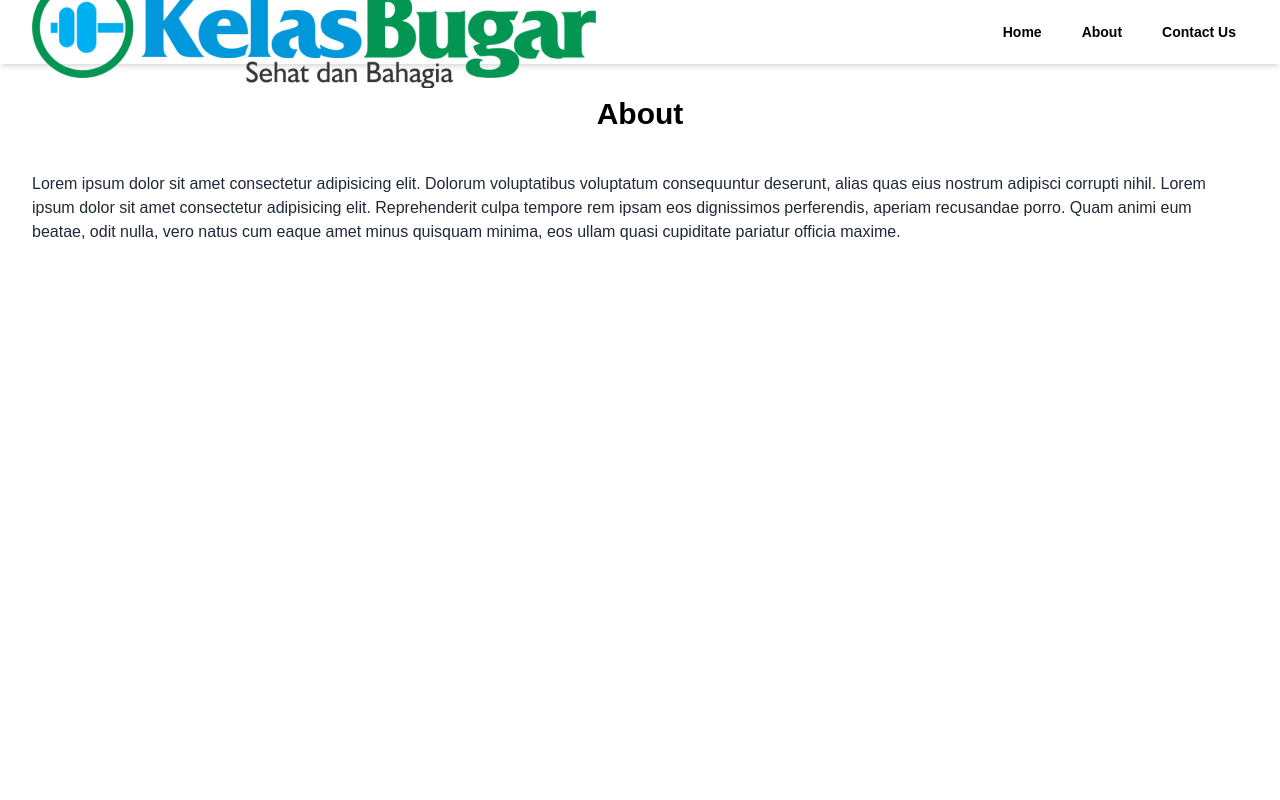
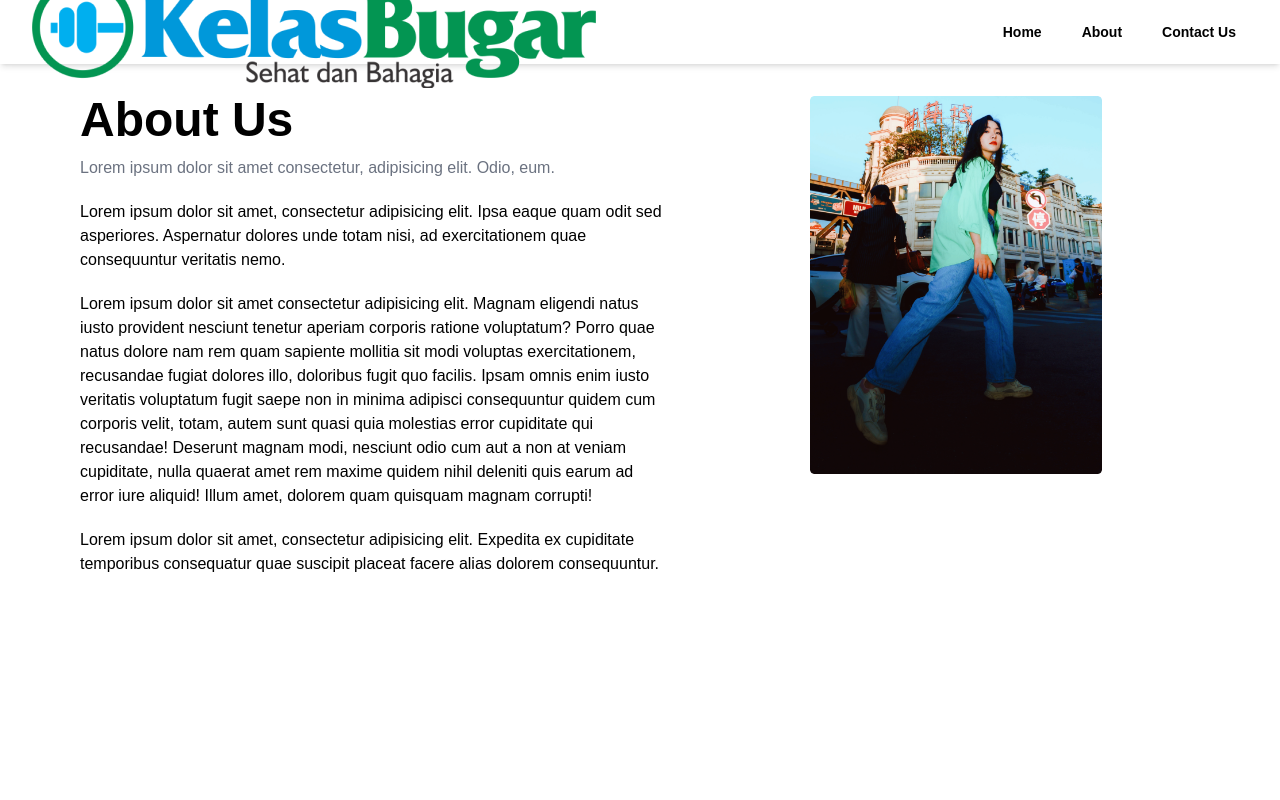
Before and after one commit to sofim204/kelas-bugar-fe, a Next.js app: page /about in a window 1280 px wide. Shown: the top 800 px of the page. Built offline with nearby package versions, Linux system fonts and the light colour scheme.

Commit message:
about us done

```diff
--- a/app/(root)/about/page.tsx
+++ b/app/(root)/about/page.tsx
@@ -1,4 +1,5 @@
 import type { Metadata } from "next";
+import Image from "next/image";
 
 export const metadata: Metadata = {
     title: "Kelas Bugar | About",
@@ -7,11 +8,30 @@ export const metadata: Metadata = {
 
 export default function About() {
     return (
-        <div className="min-h-screen flex justify-center items-start p-8 mt-16">
-            <main>
-                <h1 className="text-3xl text-black font-bold text-center">About</h1>
-                <p className="text-base text-gray-800 mt-10">Lorem ipsum dolor sit amet consectetur adipisicing elit. Dolorum voluptatibus voluptatum consequuntur deserunt, alias quas eius nostrum adipisci corrupti nihil. Lorem ipsum dolor sit amet consectetur adipisicing elit. Reprehenderit culpa tempore rem ipsam eos dignissimos perferendis, aperiam recusandae porro. Quam animi eum beatae, odit nulla, vero natus cum eaque amet minus quisquam minima, eos ullam quasi cupiditate pariatur officia maxime.
-                </p>
+        <div className="min-h-screen p-8 mt-16">
+            <main className="flex flex-col justify-evenly items-start sm:flex-row">
+                <div className="w-full ml-12">
+                    <h1 className="text-black text-5xl font-bold mb-3">About Us</h1>
+                    <p className="text-base font-normal text-gray-500 mb-5">Lorem ipsum dolor sit amet consectetur, adipisicing elit. Odio, eum.</p>
+                    <div className="w-full flex flex-col items-start">
+                        <p className="text-base font-normal text-black mb-5">Lorem ipsum dolor sit amet, consectetur adipisicing elit. Ipsa eaque quam odit sed asperiores. Aspernatur dolores unde totam nisi, ad exercitationem quae consequuntur veritatis nemo.</p>
+                        <p className="text-base font-normal text-black mb-5">Lorem ipsum dolor sit amet consectetur adipisicing elit. Magnam eligendi natus iusto provident nesciunt tenetur aperiam corporis ratione voluptatum? Porro quae natus dolore nam rem quam sapiente mollitia sit modi voluptas exercitationem, recusandae fugiat dolores illo, doloribus fugit quo facilis. Ipsam omnis enim iusto veritatis voluptatum fugit saepe non in minima adipisci consequuntur quidem cum corporis velit, totam, autem sunt quasi quia molestias error cupiditate qui recusandae! Deserunt magnam modi, nesciunt odio cum aut a non at veniam cupiditate, nulla quaerat amet rem maxime quidem nihil deleniti quis earum ad error iure aliquid! Illum amet, dolorem quam quisquam magnam corrupti!</p>
+                        <p className="text-base font-normal text-black mb-5">Lorem ipsum dolor sit amet, consectetur adipisicing elit. Expedita ex cupiditate temporibus consequatur quae suscipit placeat facere alias dolorem consequuntur.</p>
+                    </div>
+                </div>
+                <div className="w-full hidden md:block">
+                    <div className="flex justify-center items-center">
+                        <Image
+                            className="w-auto max-w-full h-auto sm:w-1/2 sm:h-full"
+                            src="/about-hero.png"
+                            alt="Contact Us"
+                            width={244}
+                            height={566}
+                            layout="intrinsic"
+                            loading="lazy"
+                            />
+                    </div>
+                </div>
             </main>
         </div>
     );
--- a/app/(root)/contact/page.tsx
+++ b/app/(root)/contact/page.tsx
@@ -10,7 +10,7 @@ export default function Contact() {
     return (
         <div className="min-h-screen p-8 mt-16">
             <main className="flex flex-col justify-evenly items-center sm:flex-row">
-                <div className="w-full h-full ml-10">
+                <div className="w-full h-full mx-10">
                     <form className="w-full mx-auto p-2">
                         <h1 className="text-black text-5xl font-bold mb-3">Contact Us</h1>
                         <p className="text-base font-normal text-gray-500 mb-5">Lorem ipsum dolor sit amet consectetur, adipisicing elit. Odio, eum.</p>
```
Also changed, not shown: public/about-hero.png (added).
